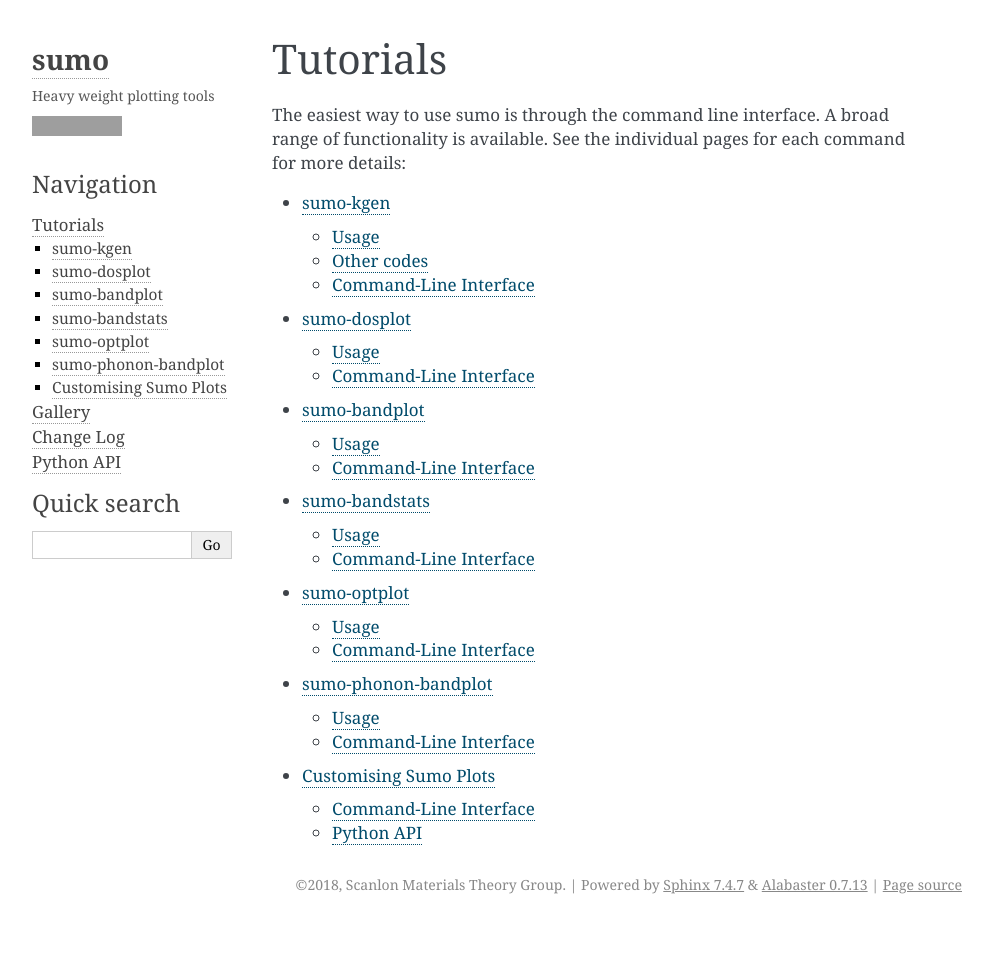
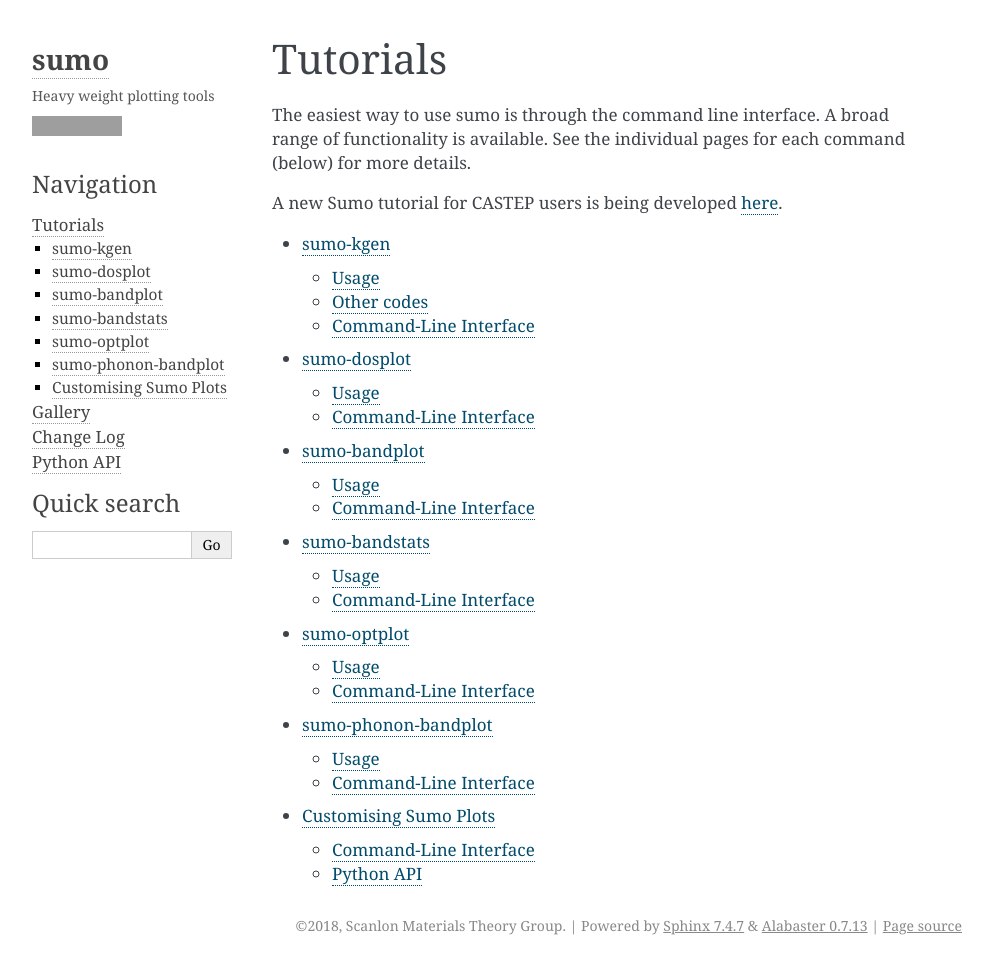
Before and after one commit to SMTG-Bham/sumo, a Sphinx documentation site: the page built from docs/source/tutorials.rst, in a window 1280 px wide. Shown: the whole page, without its empty margins (148-1141 px from the left). Built offline with Sphinx 7.4.7, drawn with Linux system fonts in a browser that asks for light colours; before the commit the page ends 924 px from its top, so only the background shows below that; grey boxes are pictures that could not be loaded.

Commit message:
DOC: CASTEP phonon support in README table; link to Tutorial page
Also some CHANGELOG formatting to remove Sphinx build warnings, typos
and style inconsistencies.

```diff
--- a/README.rst
+++ b/README.rst
@@ -115,12 +115,11 @@
 +------------------+----------+--------+----------+
 | projected DOS    | **Y**    |  *N*   |  **Y**   |
 +------------------+----------+--------+----------+
-| phonon band plot | **Y** (2)| *N* (3)|   *N*    |
+| phonon band plot | **Y** (2)| **Y**  |   *N*    |
 +------------------+----------+--------+----------+
 
 (1) Brillouin-zone path can also be written for CASTEP phonon calculation
 (2) VASP phonons are plotted from Phonopy output files
-(3) Intend to support CASTEP phonons plotted from a pre-computed .phonon file
 
 Installation
 ------------
--- a/docs/source/tutorials.rst
+++ b/docs/source/tutorials.rst
@@ -3,7 +3,10 @@
 
 The easiest way to use sumo is through the command line interface.
 A broad range of functionality is available. See the individual pages
-for each command for more details:
+for each command (below) for more details.
+
+A new Sumo tutorial for CASTEP users is being developed
+`here <https://github.com/ajjackson/castep-sumo-tutorial/blob/master/castep-sumo.org>`_.
 
 .. toctree::
    :maxdepth: 2
```
Also changed, not shown: CHANGELOG.rst (+5 -4 lines).
